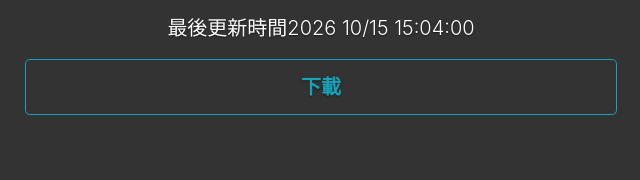
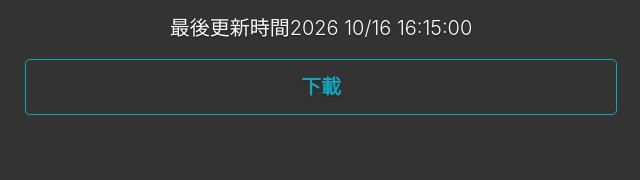
Before and after one commit to JimRoid/EasyappTest, a plain HTML site: page android-fish-flutter/index.html in a window 1280 px wide. Shown: the part 429-609 px from the top of the page, 319-959 px from the left. Drawn offline with nearby package versions, Linux system fonts and the light colour scheme.

Commit message:
fish update

```diff
--- a/android-fish-flutter/index.html
+++ b/android-fish-flutter/index.html
@@ -35,7 +35,7 @@
         <p class="lead">
           覆蓋安裝的情況下，如果出現任何錯誤，請移除原本的程式重新安裝。
         </p>
-        <p class="lead">最後更新時間2026 10/15 15:04:00</p>
+        <p class="lead">最後更新時間2026 10/16 16:15:00</p>
         <p class="lead">
           <a href="app.apk" class="btn btn-lg btn-outline-info w-100">下載</a>
         </p>
```
Also changed, not shown: 1 other file.
